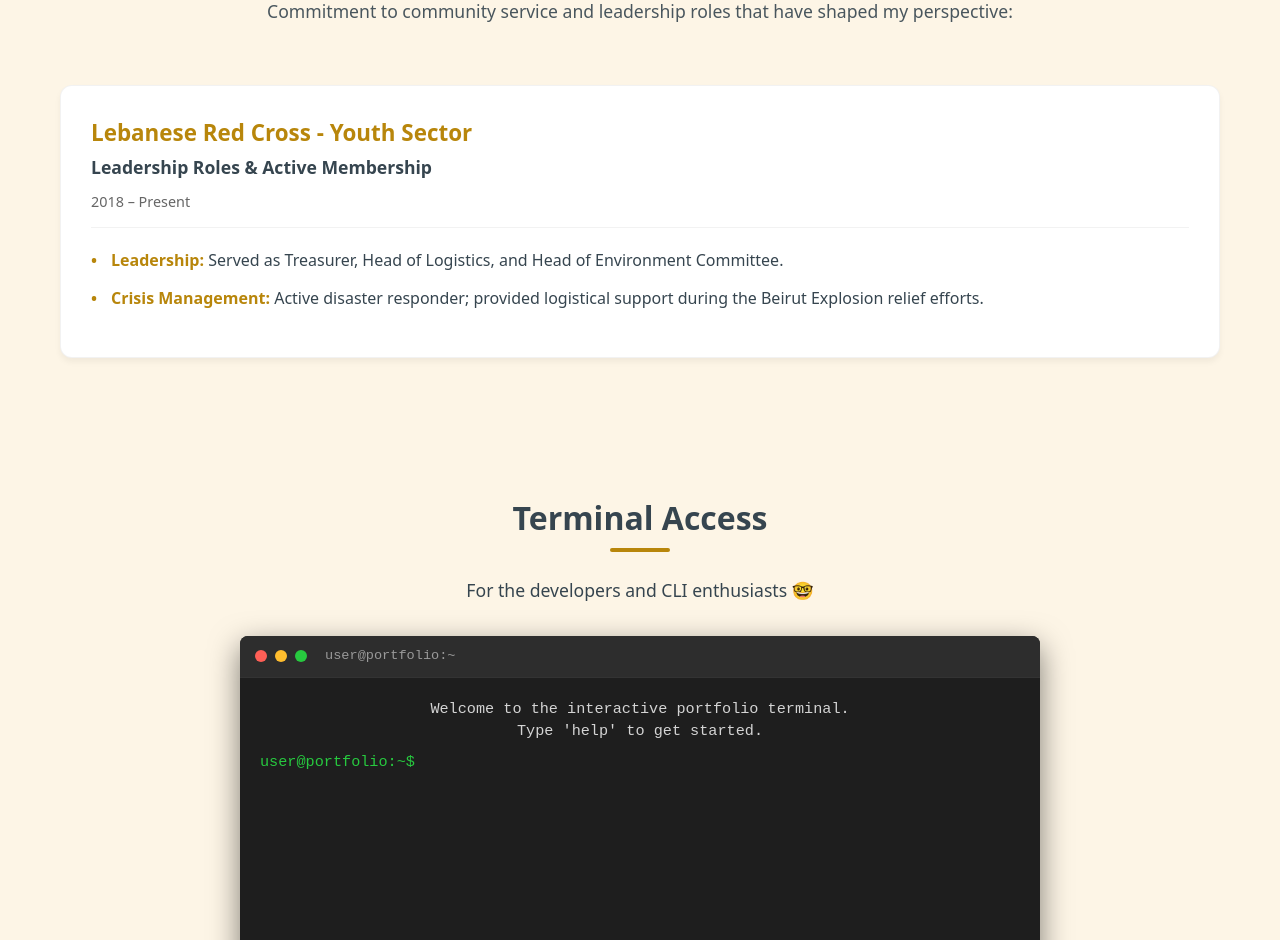
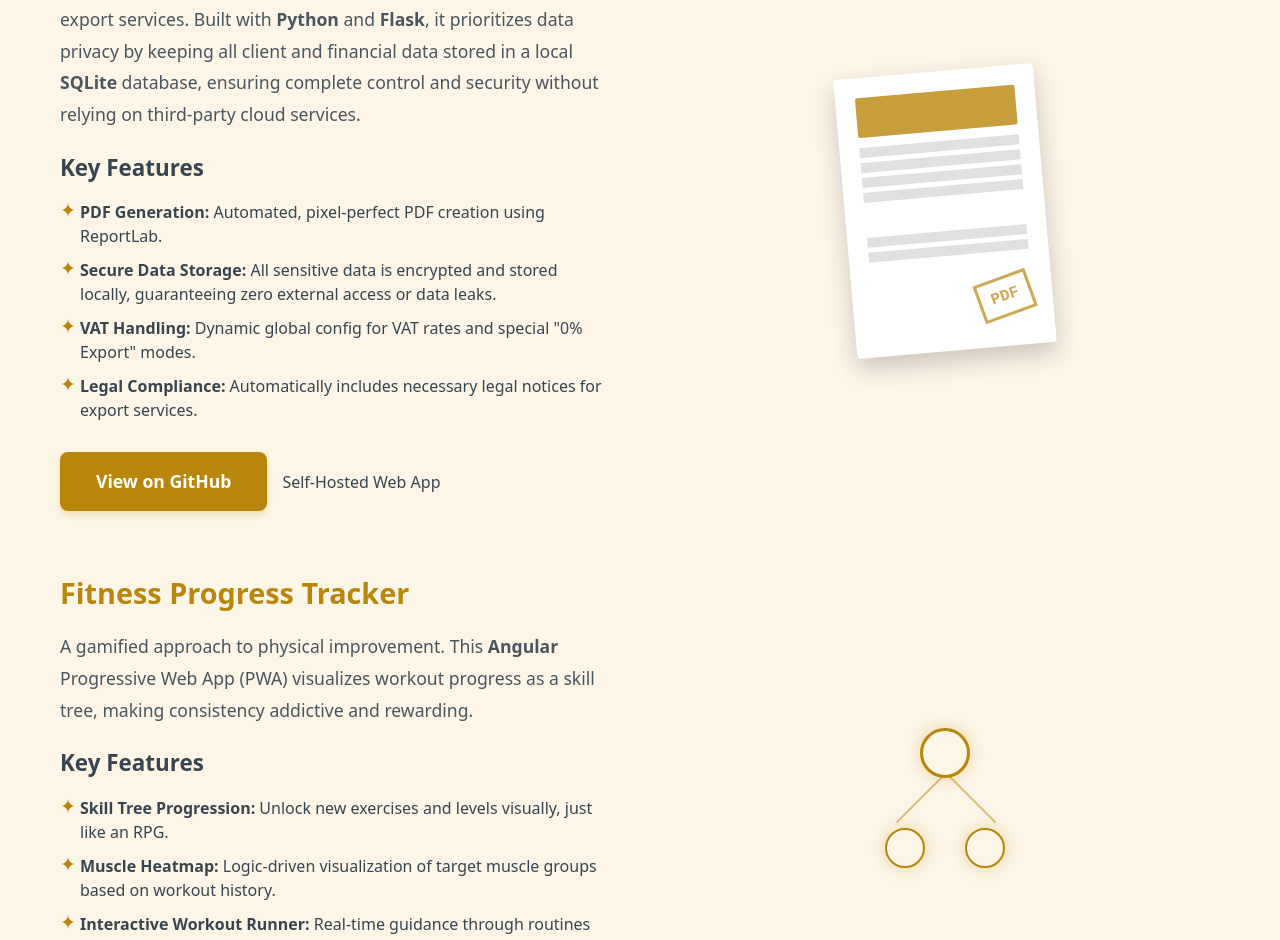
Before and after one commit to JosephLteif/JosephLteif.github.io, a React (Vite) app: page / in a window 1280 px wide. Shown: the part 5700-6640 px from the top of the page. Built offline with nearby package versions, Linux system fonts and the light colour scheme.

Commit message:
Added invoice project and fitness tracker to project section, also pointed the werewolf game to prod url

```diff
--- a/src/components/Projects.css
+++ b/src/components/Projects.css
@@ -176,8 +176,136 @@
     }
 }
 
+/* Invoice Visual Styles */
+.invoice-visual {
+    width: 280px;
+    height: 360px;
+    position: relative;
+    display: flex;
+    justify-content: center;
+    align-items: center;
+}
+
+.invoice-paper {
+    width: 200px;
+    height: 280px;
+    background-color: #fff;
+    border-radius: 4px;
+    position: relative;
+    box-shadow: 0 10px 25px rgba(0, 0, 0, 0.2);
+    transform: rotate(-5deg);
+    transition: transform 0.3s ease;
+}
+
+.project-card:hover .invoice-paper {
+    transform: rotate(0deg) scale(1.05);
+}
+
+.invoice-header {
+    height: 40px;
+    background-color: var(--primary-color);
+    margin: 20px 20px 10px;
+    opacity: 0.8;
+    border-radius: 2px;
+}
+
+.invoice-lines {
+    height: 10px;
+    background-color: #e0e0e0;
+    margin: 10px 20px;
+    box-shadow: 0 15px 0 #e0e0e0, 0 30px 0 #e0e0e0, 0 45px 0 #e0e0e0, 0 90px 0 #e0e0e0, 0 105px 0 #e0e0e0;
+}
+
+.invoice-stamp {
+    position: absolute;
+    bottom: 30px;
+    right: 20px;
+    border: 3px solid var(--primary-color);
+    color: var(--primary-color);
+    font-weight: bold;
+    padding: 5px 10px;
+    transform: rotate(-15deg);
+    font-family: 'Courier New', Courier, monospace;
+    opacity: 0.7;
+}
+
+/* Fitness Visual Styles */
+.fitness-visual {
+    width: 300px;
+    height: 300px;
+    position: relative;
+}
+
+.skill-tree-node {
+    width: 40px;
+    height: 40px;
+    background-color: var(--background-color);
+    border: 2px solid var(--primary-color);
+    border-radius: 50%;
+    position: absolute;
+    z-index: 2;
+    box-shadow: 0 0 15px rgba(184, 134, 11, 0.3);
+    transition: all 0.3s ease;
+}
+
+.skill-tree-node:hover {
+    background-color: var(--primary-color);
+    box-shadow: 0 0 25px rgba(184, 134, 11, 0.6);
+}
+
+.root-node {
+    top: 40px;
+    left: 50%;
+    transform: translateX(-50%);
+    width: 50px;
+    height: 50px;
+    border-width: 3px;
+}
+
+.child-left {
+    top: 140px;
+    left: 30%;
+}
+
+.child-right {
+    top: 140px;
+    right: 30%;
+}
+
+.skill-connector {
+    position: absolute;
+    background-color: var(--primary-color);
+    opacity: 0.5;
+    z-index: 1;
+    transform-origin: top center;
+}
+
+.skill-connector.left {
+    top: 85px;
+    left: 50%;
+    width: 2px;
+    height: 70px;
+    transform: rotate(45deg);
+}
+
+.skill-connector.right {
+    top: 85px;
+    left: 50%;
+    width: 2px;
+    height: 70px;
+    transform: rotate(-45deg);
+}
+
+/* Reverse Layout for alternating cards */
+.project-card.reverse-layout .project-content {
+    flex-direction: row-reverse;
+}
+
+
 @media (max-width: 968px) {
-    .project-content {
+
+    .project-content,
+    .project-card.reverse-layout .project-content {
         flex-direction: column;
         text-align: center;
         gap: 40px;
--- a/src/components/Projects.jsx
+++ b/src/components/Projects.jsx
@@ -27,7 +27,7 @@ function Projects() {
                 </ul>
               </div>
 
-              <a href="https://nightfall-game.web.app/" target="_blank" rel="noopener noreferrer" className="project-button">
+              <a href="https://nightfall-game-prod.web.app/" target="_blank" rel="noopener noreferrer" className="project-button">
                 Play Nightfall Now
               </a>
             </div>
@@ -40,6 +40,80 @@ function Projects() {
             </div>
           </div>
         </div>
+
+        {/* Invoice Generator Project */}
+        <div className="project-card reverse-layout">
+          <div className="project-content">
+            <div className="project-visual">
+              <div className="invoice-visual">
+                <div className="invoice-paper">
+                  <div className="invoice-header"></div>
+                  <div className="invoice-lines"></div>
+                  <div className="invoice-stamp">PDF</div>
+                </div>
+              </div>
+            </div>
+            <div className="project-text">
+              <h3>Invoice Generator</h3>
+              <p className="project-description">
+                A secure, self-hosted web application designed for specialized export services.
+                Built with <strong>Python</strong> and <strong>Flask</strong>, it prioritizes data privacy by keeping all client and financial data stored in a local <strong>SQLite</strong> database, ensuring complete control and security without relying on third-party cloud services.
+              </p>
+
+              <div className="project-features">
+                <h4>Key Features</h4>
+                <ul>
+                  <li><strong>PDF Generation:</strong> Automated, pixel-perfect PDF creation using ReportLab.</li>
+                  <li><strong>Secure Data Storage:</strong> All sensitive data is encrypted and stored locally, guaranteeing zero external access or data leaks.</li>
+                  <li><strong>VAT Handling:</strong> Dynamic global config for VAT rates and special "0% Export" modes.</li>
+                  <li><strong>Legal Compliance:</strong> Automatically includes necessary legal notices for export services.</li>
+                </ul>
+              </div>
+
+              {/* No live link for desktop app, maybe a github link or disabled button if private */}
+              <a href="https://github.com/JosephLteif/Invoice-generator" target="_blank" rel="noopener noreferrer" className="project-button">
+                View on GitHub
+              </a>
+              <span className="project-tag" style={{ marginLeft: '15px' }}>Self-Hosted Web App</span>
+            </div>
+          </div>
+        </div>
+
+        {/* Fitness Progress Project */}
+        <div className="project-card">
+          <div className="project-content">
+            <div className="project-text">
+              <h3>Fitness Progress Tracker</h3>
+              <p className="project-description">
+                A gamified approach to physical improvement. This <strong>Angular</strong> Progressive Web App (PWA) visualizes workout progress as a skill tree,
+                making consistency addictive and rewarding.
+              </p>
+
+              <div className="project-features">
+                <h4>Key Features</h4>
+                <ul>
+                  <li><strong>Skill Tree Progression:</strong> Unlock new exercises and levels visually, just like an RPG.</li>
+                  <li><strong>Muscle Heatmap:</strong> Logic-driven visualization of target muscle groups based on workout history.</li>
+                  <li><strong>Interactive Workout Runner:</strong> Real-time guidance through routines with timers and logging.</li>
+                  <li><strong>Data Persistence:</strong> Unified state management with Firebase Realtime Database and Authentication.</li>
+                </ul>
+              </div>
+
+              <a href="https://fitness-progress-app-v1.web.app/" target="_blank" rel="noopener noreferrer" className="project-button">
+                View Demo
+              </a>
+            </div>
+            <div className="project-visual">
+              <div className="fitness-visual">
+                <div className="skill-tree-node root-node"></div>
+                <div className="skill-connector left"></div>
+                <div className="skill-connector right"></div>
+                <div className="skill-tree-node child-left"></div>
+                <div className="skill-tree-node child-right"></div>
+              </div>
+            </div>
+          </div>
+        </div>
       </div>
     </section>
   );
```
